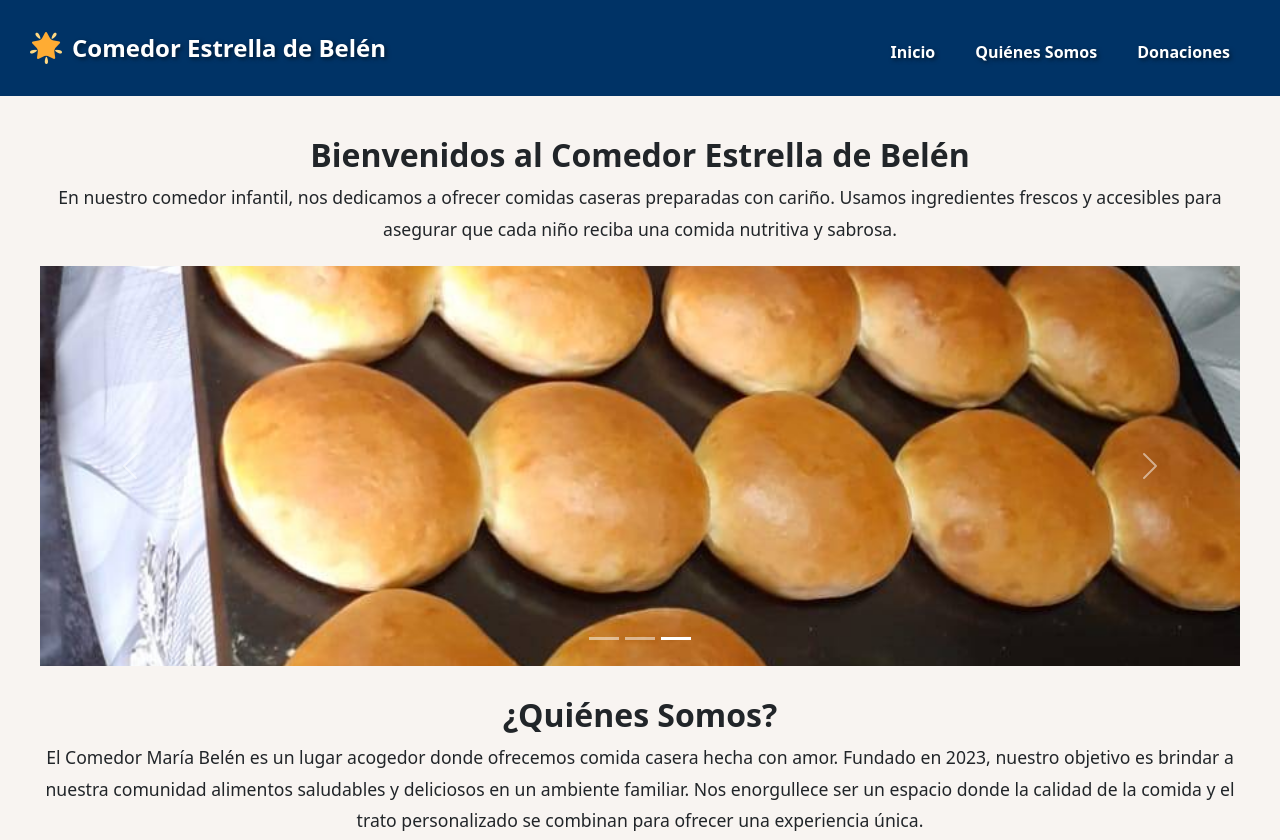
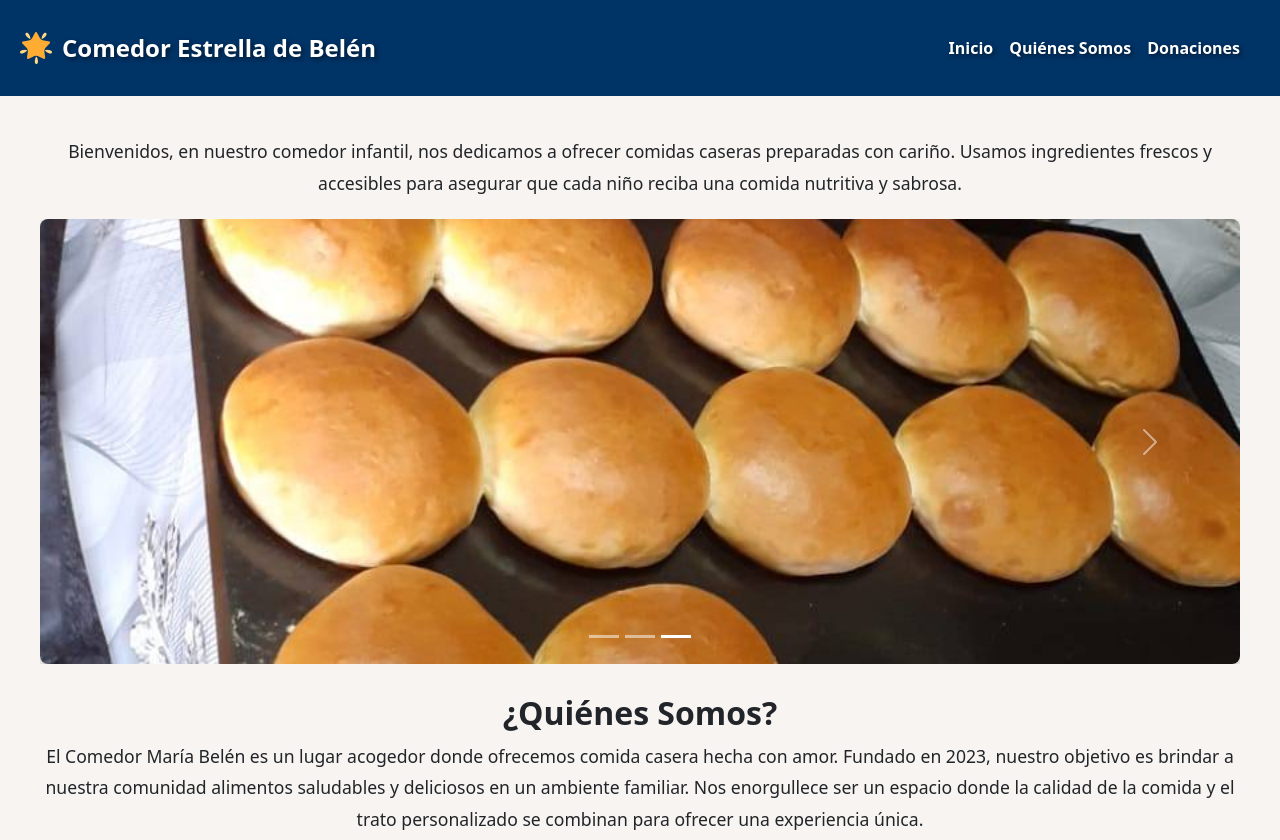
Before and after one commit to nicoconidi/comedorestrellabelen, a plain HTML site: page index.html in a window 1280 px wide. Shown: the top 840 px of the page. Drawn offline with nearby package versions, Linux system fonts and the light colour scheme.

Commit message:
modificacion navbar

```diff
--- a/index.html
+++ b/index.html
@@ -6,11 +6,10 @@
     <title>Comedor Estrella de Belén</title>
     <link rel="icon" href="images/favicon-32x32.png" sizes="32x32" type="image/png">
     <link rel="stylesheet" href="styles.css">
-	<link rel="stylesheet" href="https://cdnjs.cloudflare.com/ajax/libs/font-awesome/6.0.0-beta3/css/all.min.css">
+    <link rel="stylesheet" href="https://cdnjs.cloudflare.com/ajax/libs/font-awesome/6.0.0-beta3/css/all.min.css">
     <link href="https://cdn.jsdelivr.net/npm/bootstrap@5.3.3/dist/css/bootstrap.min.css" rel="stylesheet">
     <script src="https://cdn.jsdelivr.net/npm/bootstrap@5.3.3/dist/js/bootstrap.bundle.min.js"></script>
-	<link href="https://fonts.googleapis.com/css2?family=Roboto:wght@400;700&display=swap" rel="stylesheet">
-
+    <link href="https://fonts.googleapis.com/css2?family=Roboto:wght@400;700&display=swap" rel="stylesheet">
 </head>
 <body>
     <header>
@@ -19,17 +18,31 @@
                 <img src="images/favicon-32x32.png" alt="Logo" class="header-logo">
             </a>
             <div class="header-subtitle">Comedor Estrella de Belén</div>
-            <nav>
-                <a href="#inicio">Inicio</a>
-                <a href="#about">Quiénes Somos</a>
-                <a href="#donaciones">Donaciones</a>
+            <nav class="navbar navbar-expand-sm" style="margin-left: auto;">
+                <div class="container-fluid">
+                    <button class="navbar-toggler" type="button" data-bs-toggle="collapse" data-bs-target="#collapsibleNavbar" aria-controls="collapsibleNavbar" aria-expanded="false" aria-label="Toggle navigation">
+                        <span class="navbar-toggler-icon"></span>
+                    </button>
+                    <div class="collapse navbar-collapse" id="collapsibleNavbar">
+                        <ul class="navbar-nav" style="margin-left: auto;">
+                            <li class="nav-item">
+                                <a class="nav-link" href="#inicio" style="color: white;">Inicio</a>
+                            </li>
+                            <li class="nav-item">
+                                <a class="nav-link" href="#about" style="color: white;">Quiénes Somos</a>
+                            </li>
+                            <li class="nav-item">
+                                <a class="nav-link" href="#donaciones" style="color: white;">Donaciones</a>
+                            </li>
+                        </ul>
+                    </div>
+                </div>
             </nav>
         </div>
     </header>
     <main>
         <section id="inicio">
-            <h2><strong>Bienvenidos al Comedor Estrella de Belén</strong></h2>
-            <p>En nuestro comedor infantil, nos dedicamos a ofrecer comidas caseras preparadas con cariño. Usamos ingredientes frescos y accesibles para asegurar que cada niño reciba una comida nutritiva y sabrosa.</p>
+            <p>Bienvenidos, en nuestro comedor infantil, nos dedicamos a ofrecer comidas caseras preparadas con cariño. Usamos ingredientes frescos y accesibles para asegurar que cada niño reciba una comida nutritiva y sabrosa.</p>
             <!-- Carrusel de imágenes -->
             <div id="carouselExample" class="carousel slide" data-bs-ride="carousel" data-bs-interval="2000">
                 <div class="carousel-indicators">
@@ -86,7 +99,7 @@
             <p><i class="fas fa-envelope"></i>info@mariablene.com</p>
             <div class="social-icons">
                 <a href="#"><i class="fab fa-instagram"></i>Instagram</a>
-                <a href="#"><i class="fab fa-facebook-f"></i>Facebook</a>
+                <a href="https://www.facebook.com/people/Estrella-de-Bel%C3%A9n/100082836615883/"><i class="fab fa-facebook-f"></i>Facebook</a>
             </div>
         </div>
         <div class="map-container">
--- a/styles.css
+++ b/styles.css
@@ -14,18 +14,17 @@ header {
     color: white; /* Color del texto */
     padding: 20px;
     display: flex;
-    flex-direction: column;
-    align-items: flex-start;
+    flex-direction: row; /* Alinear en fila */
+    align-items: center; /* Centrar verticalmente */
     position: relative;
     text-shadow: 2px 2px 4px rgba(0, 0, 0, 0.5); /* Sombra para mejorar la legibilidad del texto */
 }
 
 .header-container {
     display: flex;
-    align-items: center;
-    background: rgba(255, 255, 255, 0); /* Fondo transparente */
-    padding: 10px; /* Espacio alrededor del logo y texto */
-    background-color: #003366; /* Fondo azul oscuro */
+    align-items: center; /* Centrar verticalmente */
+    width: 100%; /* Para que ocupe todo el ancho */
+    justify-content: space-between; /* Espacio entre logo y navbar */
 }
 
 .header-logo {
@@ -42,12 +41,11 @@ header {
 }
 
 nav {
-    position: absolute;
-    font-weight: bold;
-    top: 30px;
-    right: 30px;
-    display: flex;
-    align-items: center;
+	position: absolute;
+	font-weight: bold;
+    display: flex; /* Asegúrate de que sea flex */
+    align-items: center; /* Centrar verticalmente los enlaces */
+    margin-left: auto; /* Empujar el nav a la derecha */
 }
 
 nav a {
@@ -193,9 +191,29 @@ iframe {
 }
 
 /* Carrusel */
+.carousel {
+    width: 100%;
+    max-width: 1200px; /* Ajusta esto según el ancho máximo que quieras */
+    margin: 0 auto; /* Centra el carrusel en la página */
+    overflow: hidden;
+}
 .carousel-inner img {
     object-fit: cover; /* Asegura que la imagen cubra el contenedor */
-    height: 400px; /* Ajusta la altura según tus necesidades */
+    width: 100%; /* Asegura que las imágenes ocupen todo el ancho del contenedor */
+    height: 445px; /* Ajusta la altura según tus necesidades */
+    transition: transform 0.5s ease; /* Suaviza la transición entre imágenes */
+}
+
+.carousel-inner {
+    border-radius: 8px;
+    overflow: hidden;
+    box-shadow: 0px 4px 10px rgba(0, 0, 0, 0.2);
+}
+
+@media (max-width: 768px) {
+    .carousel-inner img {
+        height: 250px; /* Ajusta para pantallas más pequeñas */
+    }
 }
 
 @media (max-width: 768px) {
```
